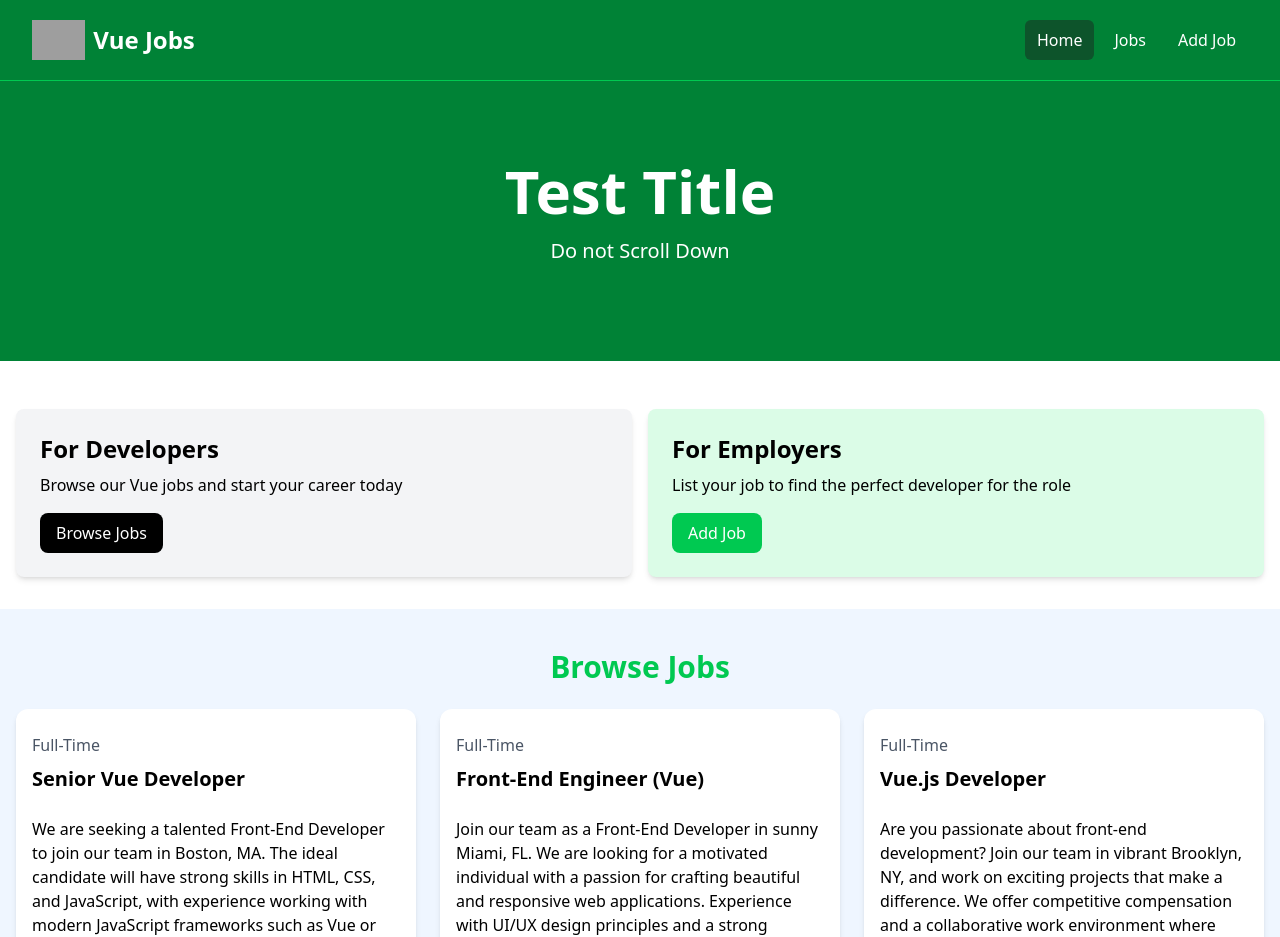
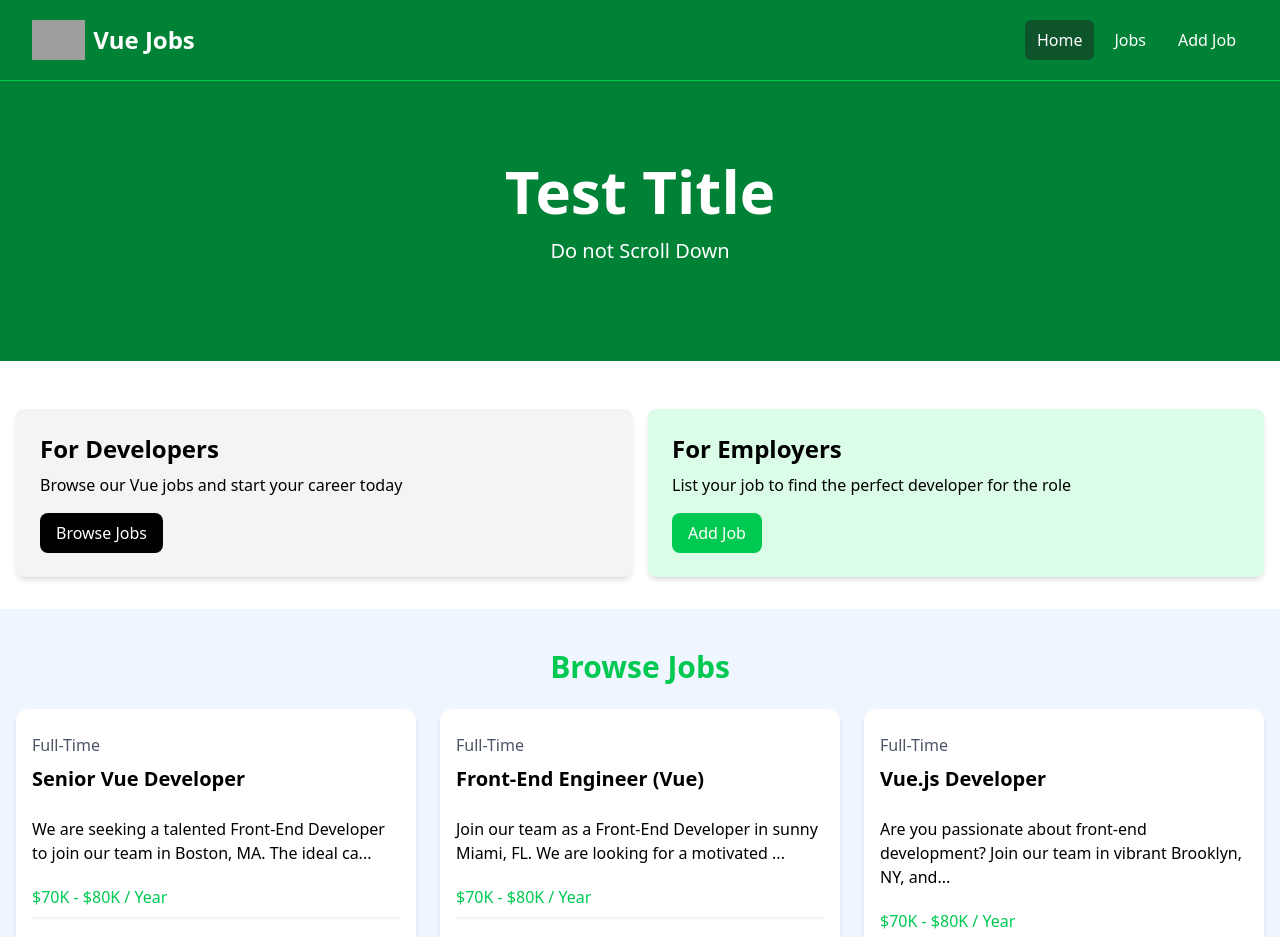
Before and after one commit to yusef-codes10/vue-project, a Vue app: page / in a window 1280 px wide. Shown: the top 937 px of the page. Built offline with nearby package versions, Linux system fonts and the light colour scheme; grey boxes are pictures that could not be loaded.

Commit message:
truncatedDescription with computed() function

```diff
--- a/src/components/JobListing.vue
+++ b/src/components/JobListing.vue
@@ -1,9 +1,19 @@
 <script setup>
-import { defineProps } from 'vue'
-defineProps({
+import { defineProps, ref, computed } from 'vue'
+const props = defineProps({
   job: {
     type: Object,
   },
+})
+
+const showFullDescription = ref(false)
+
+const truncatedDescription = computed(() => {
+  let description = props.job.description
+  if (!showFullDescription.value) {
+    description = description.substring(0, 90) + '...'
+  }
+  return description
 })
 </script>
 
@@ -16,7 +26,7 @@
       </div>
 
       <div class="mb-5">
-        {{ job.description }}
+        {{ truncatedDescription }}
       </div>
 
       <h3 class="text-green-500 mb-2">{{ job.salary }} / Year</h3>
```
